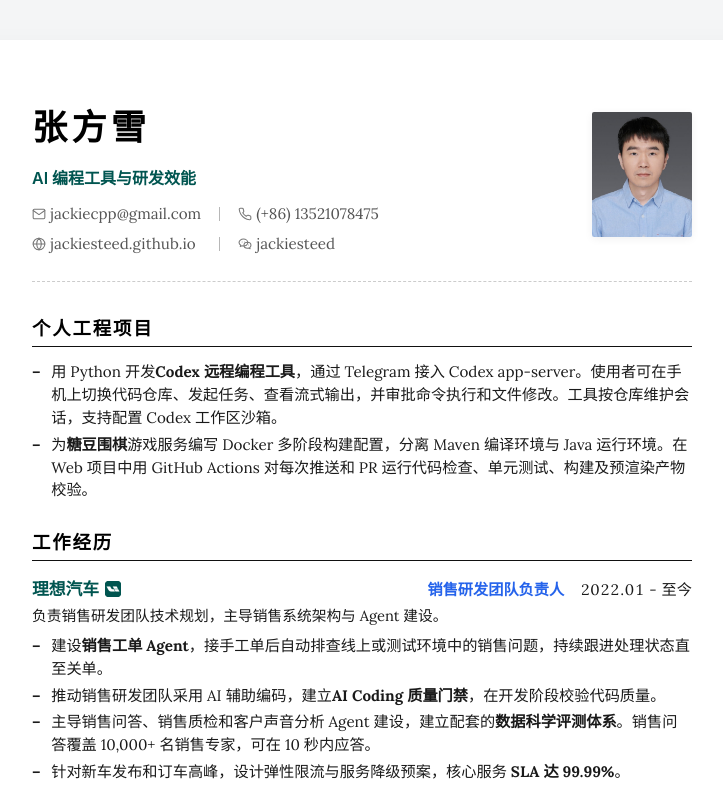
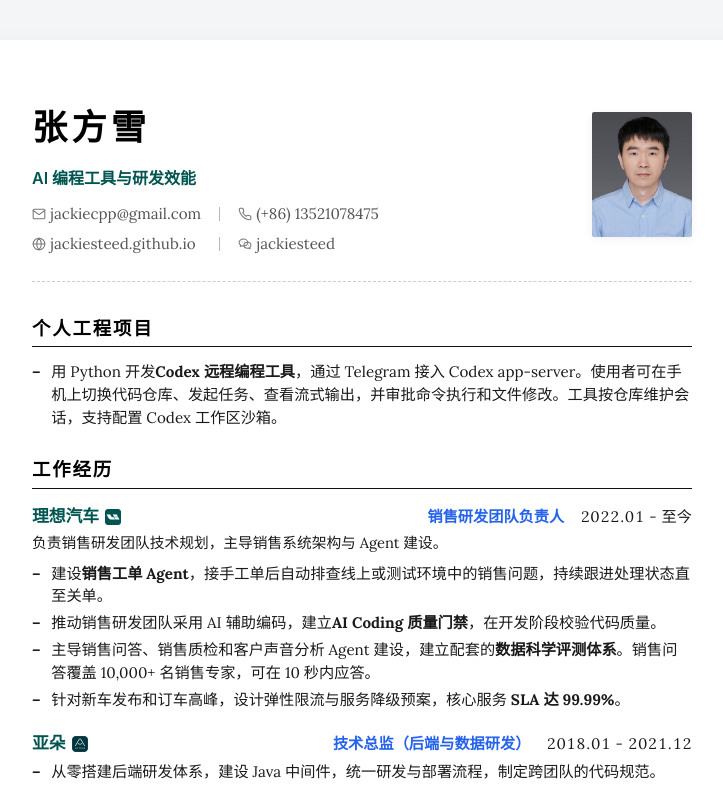
Before and after one commit to jackiesteed/jackiesteed.github.io, a plain HTML site: page index.html in a window 1280 px wide. Shown: the top 788 px of the page, without its empty margins (278-1001 px from the left). Drawn offline with Linux system fonts and the light colour scheme.

Commit message:
移除简历中的游戏服务项目经历

```diff
--- a/index.html
+++ b/index.html
@@ -596,7 +596,6 @@
       <h2>个人工程项目</h2>
       <ul class="entry-list">
         <li>用 Python 开发<strong>Codex 远程编程工具</strong>，通过 Telegram 接入 Codex app-server。使用者可在手机上切换代码仓库、发起任务、查看流式输出，并审批命令执行和文件修改。工具按仓库维护会话，支持配置 Codex 工作区沙箱。</li>
-        <li>为<strong>糖豆围棋</strong>游戏服务编写 Docker 多阶段构建配置，分离 Maven 编译环境与 Java 运行环境。在 Web 项目中用 GitHub Actions 对每次推送和 PR 运行代码检查、单元测试、构建及预渲染产物校验。</li>
       </ul>
     </section>
 
```
